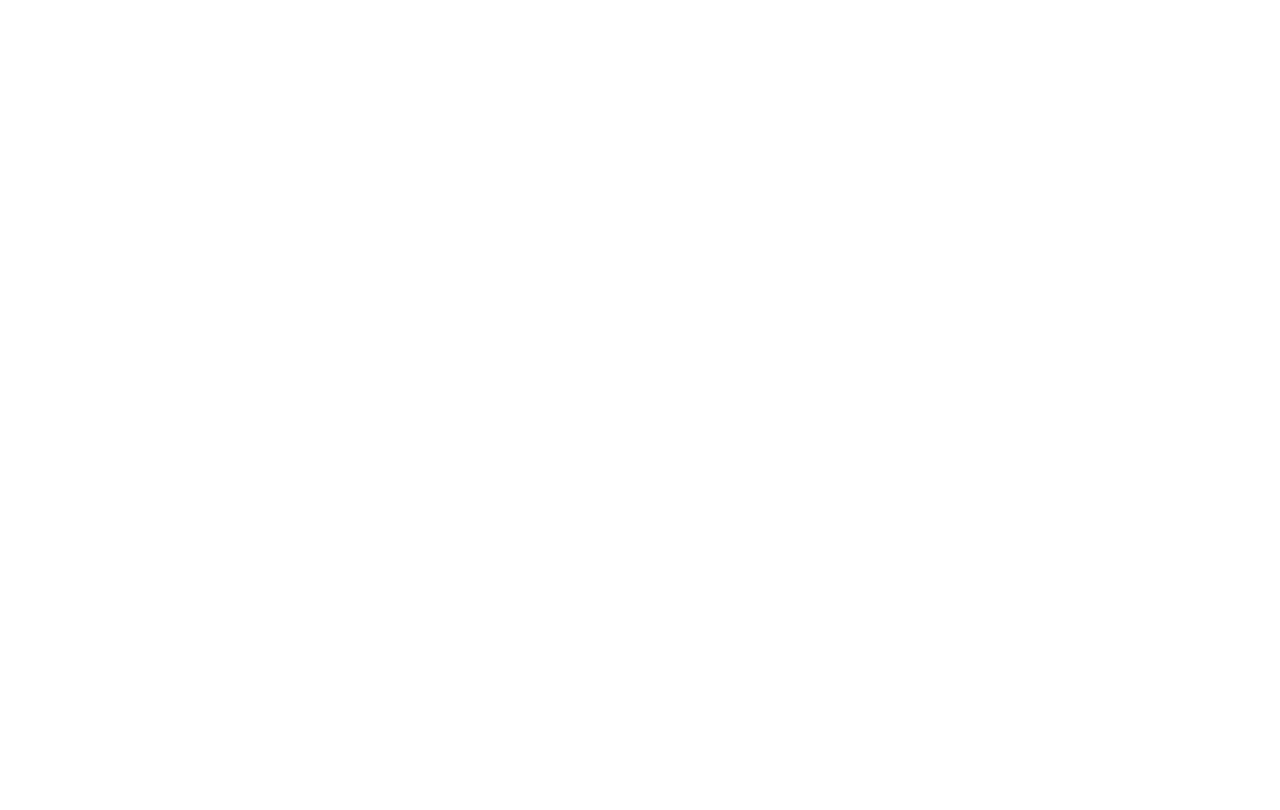
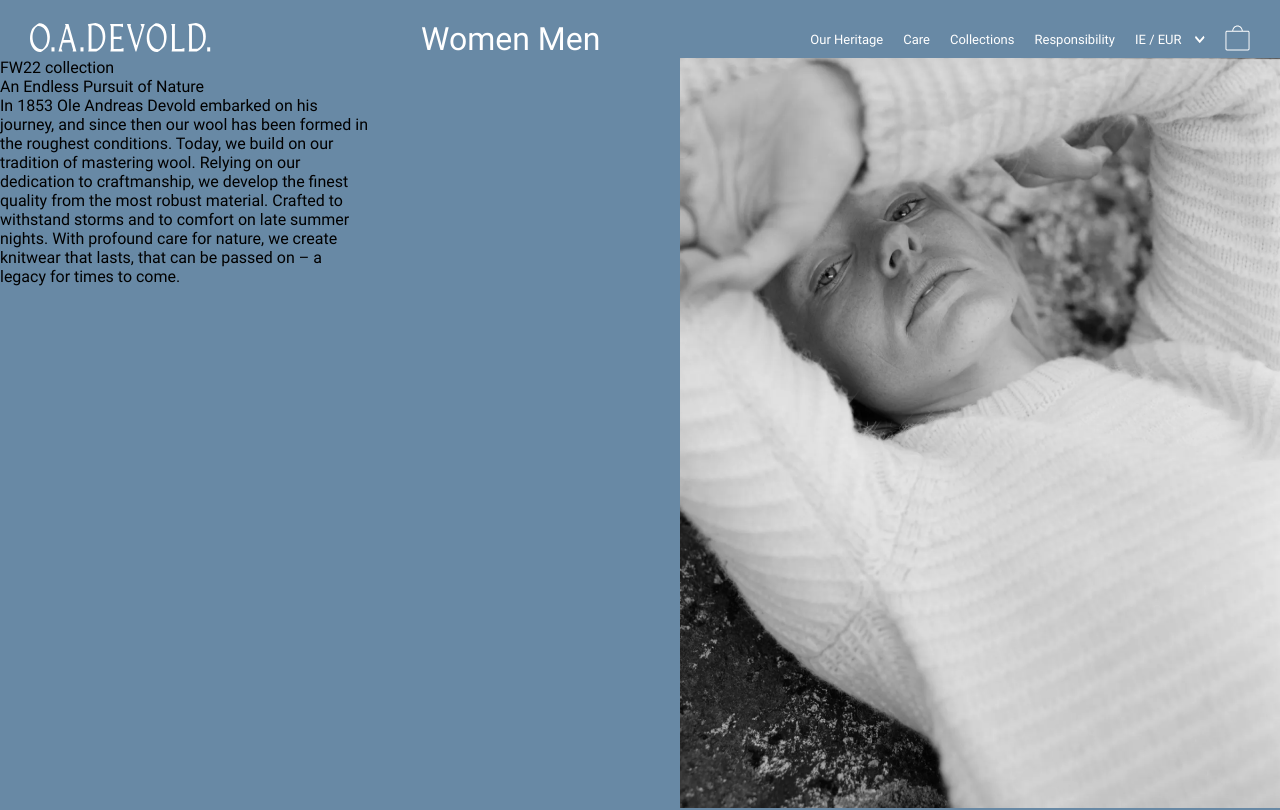
Before and after one commit to Xarn0/tem-25, a plain HTML site: page index.html in a window 1280 px wide. Drawn offline with nearby package versions, Linux system fonts and the light colour scheme.

Commit message:
from bork

```diff
--- a/index.html
+++ b/index.html
@@ -4,10 +4,57 @@
     <meta charset="UTF-8">
     <meta http-equiv="X-UA-Compatible" content="IE=edge">
     <meta name="viewport" content="width=device-width, initial-scale=1.0">
-    <link rel="stylesheet" href="css/style.css">
+    <link rel="stylesheet" href="./css/style.min.css">
+    <script src="https://cdn.jsdelivr.net/npm/vue@2"></script>
     <title>Document</title>
 </head>
 <body>
+    <header class="header">
+        <ul class="header__list header__list-style">
+            <li class="header__item"><img src="./image/icon/logo.svg" alt="logo"></li>
+            <li class="header__item header__item-mainheading">Women Men</li>
+            <li class="header__item">Our Heritage</li>
+            <li class="header__item">Care</li>
+            <li class="header__item">Collections</li>
+            <li class="header__item">Responsibility</li>
+            <li class="header__item header__item-arrow" v-on:click="showArrow" id="arrow">
+                    {{msg}}
+                 <img v-if="activeElementArrow"   src="./image/icon/header_arrow.svg" alt="">
+                 <img v-else class="header__arrow-reverse"  src="./image/icon/header_arrow.svg" alt="">
+                 <template v-if="!activeElementArrow" >
+                    <div class="header__content_arrow">
+                        Lorem ipsum dolor sit amet consectetur adipisicing elit. Quas dolorem rem quam, praesentium hic quia at sunt eos optio incidunt cumque!
+                    </div>
+                 </template>
 
+
+                </li>
+            <li class="header__item header__item-basket "><img src="./image/icon/basket.svg" alt="basket"></li>
+
+        </ul>
+    </header>
+    <main class="main">
+        <div class="Endless">
+            <div class="Endless__item">
+                <div class="Endless__text Endless__text-span">
+                    FW22 collection
+                </div>
+                <div class="Endless__text Endless__text-h3">
+                    An Endless Pursuit of Nature
+                </div>
+                <div class="Endless__text Endless__text-lorem">
+                    In 1853 Ole Andreas Devold embarked on his journey, and since then our wool has been formed in the roughest conditions. Today, we build on our tradition of mastering wool. Relying on our dedication to craftmanship, we develop the finest quality from the most robust material. Crafted to withstand storms and to comfort on late summer nights. With profound care for nature, we create knitwear that lasts, that can be passed on – a legacy for times to come.
+                </div>
+            </div>
+            <div class="Endless__item">
+                <div class="Endless__img">
+                    <img src="./image/background_header.png" alt="">
+                </div>
+            </div>
+        </div>
+    </main>
+    <footer class="footer"></footer>
+
+<script src="./js/vue.js"></script>
 </body>
 </html>
--- /dev/null
+++ b/js/vue.js
@@ -0,0 +1,14 @@
+let ar = new Vue({
+    el:"#arrow",
+    data:{
+        msg:"IE / EUR",
+        activeElementArrow: true
+    },
+    methods:{
+        showArrow: function(){
+            if(this.activeElementArrow) {this.activeElementArrow = false}
+            else{this.activeElementArrow = true}
+
+        }
+    }
+})
--- /dev/null
+++ b/scss/_font.scss
@@ -0,0 +1,5 @@
+@font-face {
+    font-family: "roboto";
+    src: url(../font/Roboto-Regular.ttf);
+    font-weight: normal;
+}
--- /dev/null
+++ b/scss/style.scss
@@ -0,0 +1,110 @@
+@import "_font.scss";
+
+$color_font_project : #6889A5;
+*{
+    padding: 0;
+    margin: 0;
+    box-sizing: content-box;
+    font-family: "roboto";
+
+}
+.header {
+    background-color: $color_font_project;
+    padding-top: 20px;
+    &__list {
+        display: flex;
+        justify-content: space-between;
+        list-style-type: none;
+        align-items: center;
+
+    }
+    &__list:first-child{
+        flex: 2 120px;
+    }
+
+    &__list-style {
+        margin-left: 20px;
+        margin-right: 20px;
+    }
+
+    &__item {
+        color: #fff;
+        font-size: 13px;
+        margin: 0 10px;
+
+    }
+    &__item:nth-child(2){
+        font-size: 32px;
+        flex: 1 1 90px;
+        text-align: center;
+    }
+    &__item-basket{
+
+        text-align: right;
+
+    }
+    &__item-mainheading{
+
+    }
+    &__item-arrow{
+        display: flex;
+        width: 70px;
+        justify-content: space-between;
+        align-items: center;
+
+    }
+    &__arrow-reverse{
+        transform: rotate(-180deg);
+    }
+    &__content_arrow{
+        position: absolute;
+        background-color: #36363688 ;
+        padding: 12px;
+        top: 20px;
+        left: -18px;
+    }
+    #arrow{
+        position: relative;
+    }
+}
+
+.Endless {
+    background-color: $color_font_project;
+    display: flex;
+    justify-content: space-between;
+
+    &__item {
+        flex: 1;
+
+    }
+
+    &__text {
+    }
+
+    &__text-span {
+    }
+
+    &__text-h3 {
+    }
+
+    &__text-lorem {
+        max-width: 370px;
+        min-width: 320px;
+    }
+    &__item:last-child{
+        // width: 600px;
+        // flex-basis: 300px;
+        text-align: right;
+    }
+    &__img {
+        width: 100%;
+        font-size: 10px;
+        text-align: right;
+        img{
+            max-width: 100%;
+            // object-fit: cover;
+            text-align: right;
+
+        }
+    }
+}
```
Also changed, not shown: css/style.min.css (added), font/Roboto-Regular.ttf (added), image/background_header.png (added), image/icon/basket.svg (added), image/icon/header_arrow.svg (added), image/icon/logo.svg (added), 1 other file.
